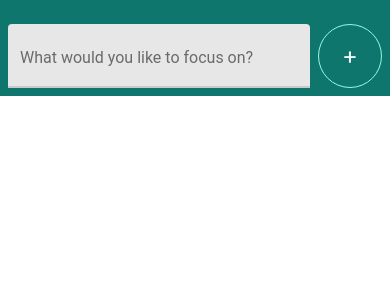
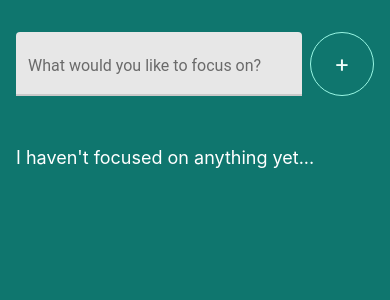
Before and after one commit to Emily-Nilsen/FocusTime, a React Native app: screen / in a window 390 px wide. Shown: the top 300 px of the page. Built offline with nearby package versions, Linux system fonts and the light colour scheme.

Commit message:
Add focus history

```diff
--- a/App.js
+++ b/App.js
@@ -3,18 +3,25 @@ import React, { useState } from 'react';
 import { Text, View } from 'react-native';
 import { SafeAreaView, Platform } from 'react-native';
 import { Focus } from './src/features/Focus';
+import { FocusHistory } from './src/features/FocusHistory';
 import { Timer } from './src/features/Timer';
 
 export default function App() {
-  const [currentSubject, setCurrentSubject] = useState(null);
+  const [currentSubject, setCurrentSubject] = useState();
+  const [history, setHistory] = useState([]);
   return (
-    <SafeAreaView className="bg-teal-700">
+    <SafeAreaView className="h-full bg-teal-700">
       {!currentSubject ? (
-        <Focus addSubject={setCurrentSubject} />
+        <>
+          <Focus addSubject={setCurrentSubject} />
+          <FocusHistory history={history} />
+        </>
       ) : (
         <Timer
           focusSubject={currentSubject}
-          onTimerEnd={() => {}}
+          onTimerEnd={(subject) => {
+            setHistory([...history, subject]);
+          }}
           clearSubject={() => setCurrentSubject(null)}
         />
       )}
--- a/src/features/Focus.js
+++ b/src/features/Focus.js
@@ -9,7 +9,7 @@ export const Focus = ({ addSubject }) => {
   const [subject, setSubject] = useState(null);
 
   return (
-    <View className="flex w-full h-full p-2 mt-4">
+    <View className="flex w-full h-auto p-4 my-4">
       <View className="flex flex-row">
         <TextInput
           className="grow"
--- /dev/null
+++ b/src/features/FocusHistory.js
@@ -0,0 +1,27 @@
+import React, { useState, useEffect } from 'react';
+import { Text, View, FlatList } from 'react-native';
+import Ionicons from '@expo/vector-icons/Ionicons';
+
+export const FocusHistory = ({ history }) => {
+  if (!history || history.length === 0)
+    return (
+      <Text className="p-4 text-lg text-white">
+        I haven't focused on anything yet...
+      </Text>
+    );
+
+  const renderItem = ({ item }) => (
+    <Text className="flex flex-row items-center justify-center mb-4 text-lg text-teal-100">
+      <Ionicons name="md-checkmark-circle" size={20} color="#99f6e4" /> {item}
+    </Text>
+  );
+
+  return (
+    <View className="flex h-full p-4">
+      <Text className="pb-6 text-lg font-medium text-white">
+        Things we've focused on:
+      </Text>
+      <FlatList className="" data={history} renderItem={renderItem} />
+    </View>
+  );
+};
--- a/src/features/Timer.js
+++ b/src/features/Timer.js
@@ -16,7 +16,7 @@ const PATTERN = [
   1 * ONE_SECOND_IN_MS,
 ];
 
-export const Timer = ({ focusSubject, clearSubject }) => {
+export const Timer = ({ focusSubject, clearSubject, onTimerEnd }) => {
   useKeepAwake();
 
   const [isStarted, setIsStarted] = useState(false);
@@ -28,6 +28,7 @@ export const Timer = ({ focusSubject, clearSubject }) => {
     setIsStarted(false);
     setProgress(1);
     reset();
+    onTimerEnd(focusSubject);
   };
 
   return (
```
Also changed, not shown: 1 other file (tests, documents, lock files or other folders).
